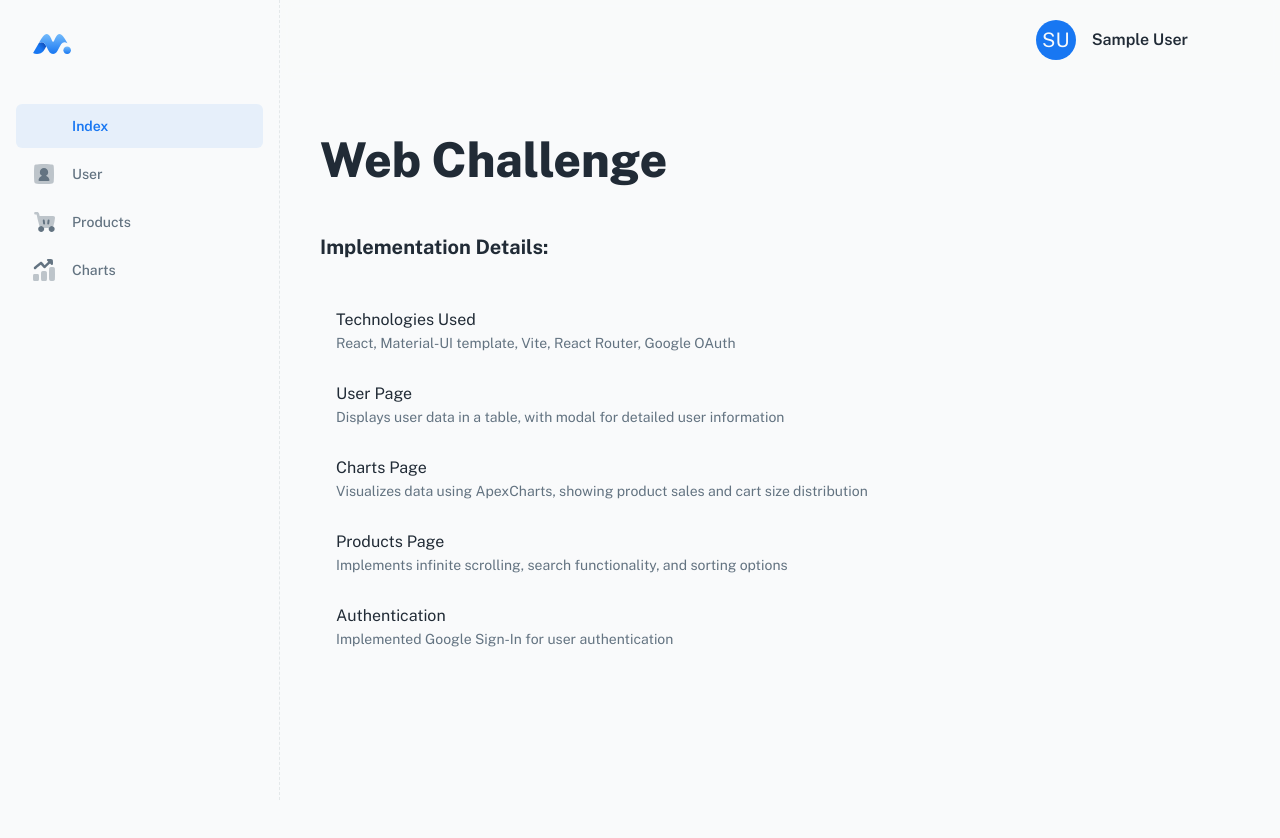
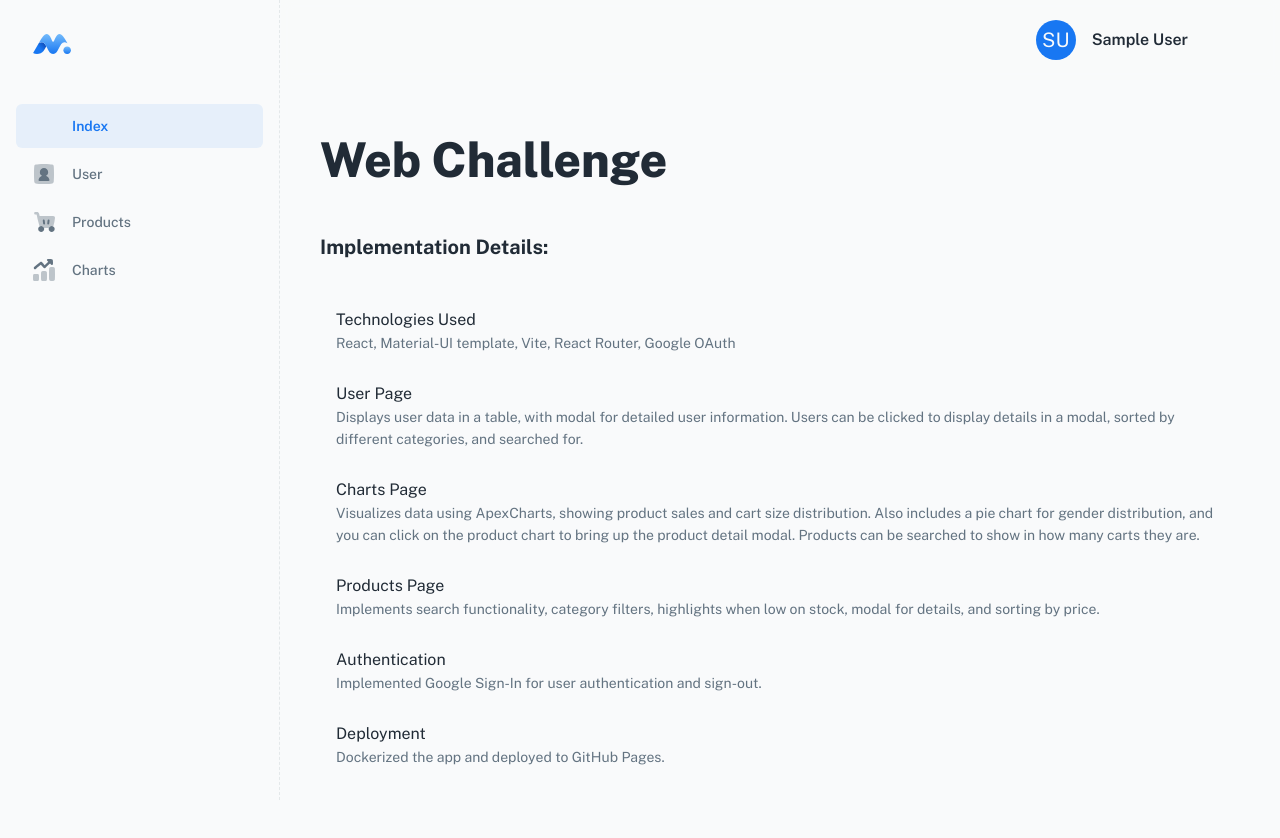
Before and after one commit to AlenCi/Web-challenge, a React (Vite) app: page / in a window 1280 px wide. Shown: the top 838 px of the page. Before the commit the page ends 800 px from the top, so only its background shows below. Built offline with nearby package versions, Linux system fonts and the light colour scheme; sample sign-in values are in the browser's storage; some icons are missing.

Commit message:
Updated the index with information

```diff
--- a/src/pages/app.jsx
+++ b/src/pages/app.jsx
@@ -27,25 +27,31 @@ export default function AppPage() {
             <ListItem>
               <ListItemText
                 primary="User Page"
-                secondary="Displays user data in a table, with modal for detailed user information"
+                secondary="Displays user data in a table, with modal for detailed user information. Users can be clicked to display details in a modal, sorted by different categories, and searched for."
               />
             </ListItem>
             <ListItem>
               <ListItemText
                 primary="Charts Page"
-                secondary="Visualizes data using ApexCharts, showing product sales and cart size distribution"
+                secondary="Visualizes data using ApexCharts, showing product sales and cart size distribution. Also includes a pie chart for gender distribution, and you can click on the product chart to bring up the product detail modal. Products can be searched to show in how many carts they are."
               />
             </ListItem>
             <ListItem>
               <ListItemText
                 primary="Products Page"
-                secondary="Implements infinite scrolling, search functionality, and sorting options"
+                secondary="Implements search functionality, category filters, highlights when low on stock, modal for details, and sorting by price."
               />
             </ListItem>
             <ListItem>
               <ListItemText
                 primary="Authentication"
-                secondary="Implemented Google Sign-In for user authentication"
+                secondary="Implemented Google Sign-In for user authentication and sign-out."
+              />
+            </ListItem>
+            <ListItem>
+              <ListItemText
+                primary="Deployment"
+                secondary="Dockerized the app and deployed to GitHub Pages."
               />
             </ListItem>
           </List>
```
Also changed, not shown: src/sections/products/view/products-view.jsx (indentation only).
